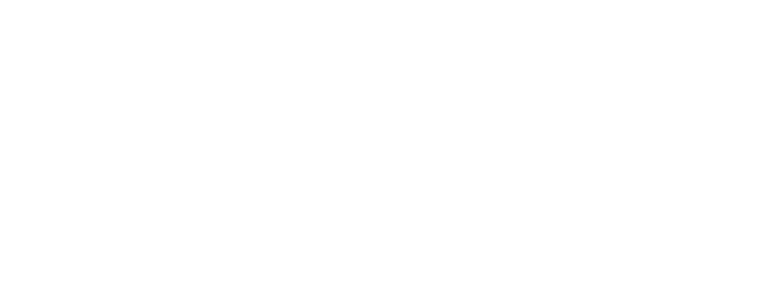
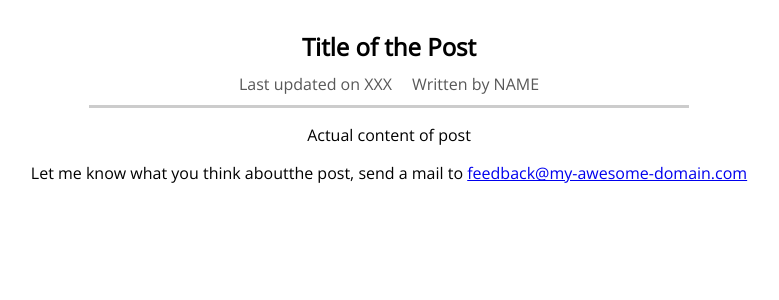
Before and after one commit to RodgersX/nuxt-blog, a Nuxt app: page /posts/1 in a window 1280 px wide. Before the commit this address had no page. Shown: the top 300 px of the page, without its empty margins (251-1030 px from the left). Built offline with nearby package versions, Linux system fonts and the light colour scheme.

Commit message:
adding static images

```diff
--- /dev/null
+++ b/components/Posts/PostPreview.vue
@@ -0,0 +1,77 @@
+<template>
+  <nuxt-link class="post-preview" :to="`/posts/${id}`">
+    <article>
+      <div
+        class="post-thumbnail"
+        :style="{ backgroundImage: 'url(' + thumbnail + ')' }"
+      ></div>
+      <div class="post-content">
+        <h1>{{ title }}</h1>
+        <p>{{ previewText }}</p>
+      </div>
+    </article>
+  </nuxt-link>
+</template>
+
+<script>
+export default {
+  name: 'PostPreview',
+
+  props: {
+    id: {
+      type: String,
+      required: true,
+    },
+    title: {
+      type: String,
+      required: true,
+    },
+    previewText: {
+      type: String,
+      required: true,
+    },
+    thumbnail: {
+      type: String,
+      required: true,
+    },
+  },
+}
+</script>
+
+<style scoped>
+.post-preview {
+  border: 1px solid #ccc;
+  box-shadow: 0 2px 2px #ccc;
+  background-color: white;
+  width: 90%;
+}
+
+a {
+  text-decoration: none;
+  color: black;
+}
+
+@media (min-width: 850px) {
+  .post-preview {
+    width: 400px;
+    margin: 10px;
+  }
+}
+
+.post-thumbnail {
+  width: 100%;
+  height: 200px;
+  background-position: center;
+  background-size: cover;
+}
+
+.post-content {
+  padding: 10px;
+  text-align: center;
+}
+
+a:hover .post-content,
+a:active .post-content {
+  background-color: #ccc;
+}
+</style>
--- a/layouts/default.vue
+++ b/layouts/default.vue
@@ -3,3 +3,13 @@
     <Nuxt />
   </div>
 </template>
+
+<style>
+html {
+  font-family: 'Open Sans', sans-serif;
+}
+
+body {
+  margin: 0;
+}
+</style>
--- a/nuxt.config.js
+++ b/nuxt.config.js
@@ -11,7 +11,15 @@
       { hid: 'description', name: 'description', content: '' },
       { name: 'format-detection', content: 'telephone=no' },
     ],
-    link: [{ rel: 'icon', type: 'image/x-icon', href: '/favicon.ico' }],
+    link: [
+      { rel: 'icon', type: 'image/x-icon', href: '/favicon.ico' },
+      // { rel: 'preconnect', href: 'https://fonts.googleapis.com' },
+      // { rel: 'preconnect', href: 'https://fonts.gstatic.com' },
+      {
+        rel: 'stylesheet',
+        href: 'https://fonts.googleapis.com/css2?family=Open+Sans:wght@300&display=swap',
+      },
+    ],
   },
 
   // Global CSS: https://go.nuxtjs.dev/config-css
--- a/pages/index.vue
+++ b/pages/index.vue
@@ -1,9 +1,77 @@
 <template>
-
+  <div class="home-page">
+    <section class="intro">
+      <h1>Get the latest tech news!</h1>
+    </section>
+    <section class="featured-posts">
+      <PostPreview
+        id="1"
+        thumbnail="https://institute.global/sites/default/files/styles/teaser_large/public/2021-06/GettyImages-1165900389.jpg?itok=f-DcPSZ9"
+        title="Hello there!"
+        preview-text="This is my first post!"
+      />
+      <PostPreview
+        id="2"
+        thumbnail="https://institute.global/sites/default/files/styles/teaser_large/public/2021-06/GettyImages-1165900389.jpg?itok=f-DcPSZ9"
+        title="Hello there - the second time!"
+        preview-text="This is my second post!"
+      />
+      <PostPreview
+        id="3"
+        thumbnail="https://institute.global/sites/default/files/styles/teaser_large/public/2021-06/GettyImages-1165900389.jpg?itok=f-DcPSZ9"
+        title="Hello!"
+        preview-text="This is my third post!"
+      />
+    </section>
+  </div>
 </template>
 
 <script>
 export default {
-  name: 'IndexPage',
+  components: {
+    PostPreview: require('~/components/Posts/PostPreview.vue').default,
+  },
 }
 </script>
+
+<style scoped>
+.intro {
+  height: 300px;
+  position: relative;
+  padding: 30px;
+  box-sizing: border-box;
+  background-image: url('~assets/images/main-page-background.jpg');
+  background-position: center;
+  background-size: cover;
+}
+
+.intro h1 {
+  position: absolute;
+  top: 10%;
+  left: 5%;
+  width: 90%;
+  font-size: 1.5rem;
+  color: black;
+  background-color: rgb(211, 211, 211);
+  padding: 10px;
+  border-radius: 10px;
+  box-shadow: 3px 3px 3px black;
+  box-sizing: border-box;
+  border: 1px solid black;
+}
+
+@media (min-width: 768px) {
+  .intro h1 {
+    font-size: 2rem;
+  }
+}
+
+.featured-posts {
+  display: flex;
+  padding: 20px;
+  box-sizing: border-box;
+  flex-wrap: wrap;
+  align-items: center;
+  justify-content: center;
+}
+</style>
--- /dev/null
+++ b/pages/posts/_id/index.vue
@@ -0,0 +1,74 @@
+<template>
+  <div class="single-post-page">
+    <section class="post">
+      <h1 class="post-title">Title of the Post</h1>
+      <div class="post-details">
+        <div class="post-detail">Last updated on XXX</div>
+        <div class="post-detail">Written by NAME</div>
+      </div>
+      <p class="post-content">Actual content of post</p>
+    </section>
+    <section class="feedback">
+      <p>
+        Let me know what you think aboutthe post, send a mail to
+        <a href="mailto:feedback@my-awesome-domain.com"
+          >feedback@my-awesome-domain.com</a
+        >
+      </p>
+    </section>
+  </div>
+</template>
+
+<style scoped>
+.single-post-page {
+  padding: 30px;
+  text-align: center;
+  box-sizing: border-box;
+}
+
+.post {
+  width: 100%;
+}
+
+@media (min-width: 768px) {
+  .post {
+    width: 600px;
+    margin: auto;
+  }
+}
+
+.post-title {
+  margin: 0;
+}
+
+.post-details {
+  padding: 10px;
+  box-sizing: border-box;
+  border-bottom: 3px solid #ccc;
+  display: flex;
+  justify-content: center;
+  align-items: center;
+  flex-direction: column;
+}
+
+@media (min-width: 768px) {
+  .post-details {
+    flex-direction: row;
+  }
+}
+
+.post-detail {
+  color: rgb(88, 88, 88);
+  margin: 0 10px;
+}
+
+.post-feedback a {
+  color: red;
+  text-decoration: none;
+}
+
+.post-feedback a:hover,
+.post-feedback a:active {
+  color: salmon;
+}
+</style>
--- /dev/null
+++ b/pages/posts/index.vue
@@ -0,0 +1,11 @@
+<template>
+  <div class="posts-page"></div>
+</template>
+
+<style scoped>
+.posts-page {
+  display: flex;
+  justify-content: center;
+  align-items: center;
+}
+</style>
```
Also changed, not shown: assets/images/main-page-background.jpg (added).
